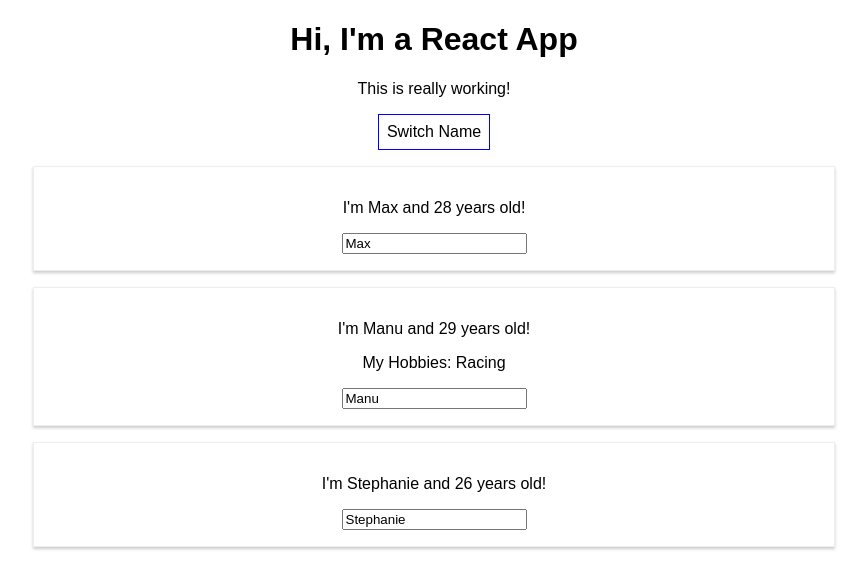
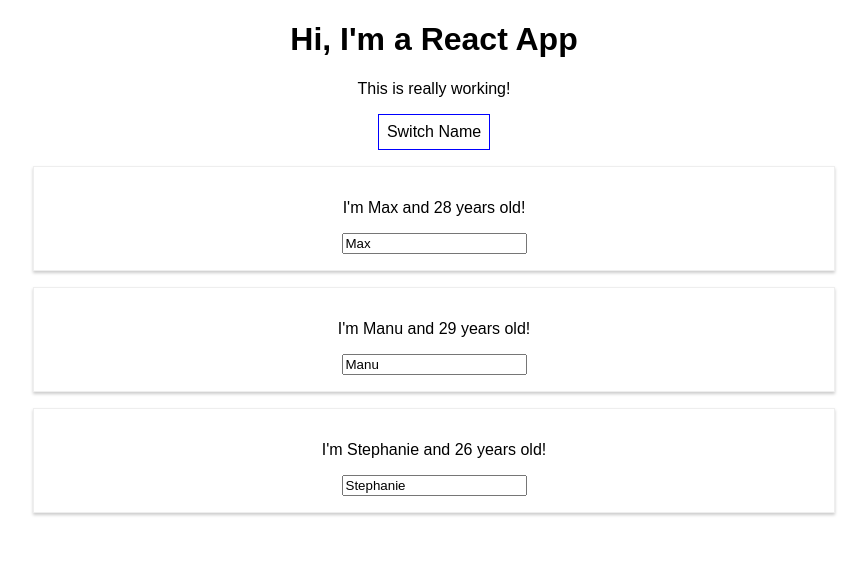
Before and after one commit to jeromy-cannon/ReactTheCompleteGuide, a React (Create React App) app in the folder react-complete-guide/: page / in a window 1280 px wide. Both pictures are taken after a click on the button "Switch Name". Shown: the top 588 px of the page, without its empty margins (206-1073 px from the left). Built offline with nearby package versions, Linux system fonts and the light colour scheme.

Commit message:
working on section 4

```diff
--- a/react-complete-guide/src/App.js
+++ b/react-complete-guide/src/App.js
@@ -7,33 +7,39 @@
 class App extends Component {
   state = {
     persons: [
-      { name: 'Max', age: '28' },
-      { name: 'Manu', age: '29' },
-      { name: 'Stephanie', age: '26' }
+      { id: '001', name: 'Max', age: '28' },
+      { id: '002', name: 'Manu', age: '29' },
+      { id: '003', name: 'Stephanie', age: '26' }
     ],
     showPersons: false
   }
 
-  switchNameHandler = (newName) => {
-    // console.log('was clicked');
-    // Don't do this!  this.state.persons[0].name='Maximilian';
+  nameChangedHandler = (event, id) => {
+    const personIndex = this.state.persons.findIndex(p => {
+      return p.id === id;
+    });
+
+    const person = {
+      ...this.state.persons[personIndex]
+    };
+
+    // alternative approach (old way)
+    // const person = Object.assign({}, this.state.persons[personIndex]);
+
+    person.name = event.target.value;
+
+    const persons = [...this.state.persons];
+    persons[personIndex] = person;
+
     this.setState({
-      persons: [
-        { name: newName, age: '28' },
-        { name: 'Manu', age: '29' },
-        { name: 'Stephanie', age: '27' }
-      ]
+      persons: persons
     })
   }
 
-  nameChangedHandler = (event) => {
-    this.setState({
-      persons: [
-        { name: 'Max', age: '28' },
-        { name: event.target.value, age: '29' },
-        { name: 'Stephanie', age: '26' }
-      ]
-    })
+  deletePersonHandler = (personIndex) => {
+    const persons = [...this.state.persons];
+    persons.splice(personIndex, 1);
+    this.setState({ persons: persons });
   }
 
   togglePersonsHandler = () => {
@@ -50,6 +56,23 @@
       cursor: 'pointer'
     };
 
+    let persons = null;
+
+    if (this.state.showPersons) {
+      persons = (
+        <div>
+          {this.state.persons.map((person, index) => {
+            return <Person
+              click={() => this.deletePersonHandler(index)}
+              name={person.name}
+              age={person.age}
+              key={person.id}
+              changed={(event) => this.nameChangedHandler(event, person.id)} />
+          })}
+        </div>
+      );
+    }
+
     return (
       <div className="App">
         <h1>Hi, I'm a React App</h1>
@@ -58,22 +81,7 @@
           style={style}
           onClick={this.togglePersonsHandler}>
           Switch Name</button>
-        {this.state.showPersons === true ?
-          <div>
-            <Person
-              name={this.state.persons[0].name}
-              age={this.state.persons[0].age} />
-            <Person
-              name={this.state.persons[1].name}
-              age={this.state.persons[1].age}
-              click={this.switchNameHandler.bind(this, 'Maximilian3')}
-              changed={this.nameChangedHandler}>
-              My Hobbies: Racing</Person>
-            <Person
-              name={this.state.persons[2].name}
-              age={this.state.persons[2].age} />
-          </div> : null
-        }
+        {persons}
       </div>
     );
     // return React.createElement(
```
